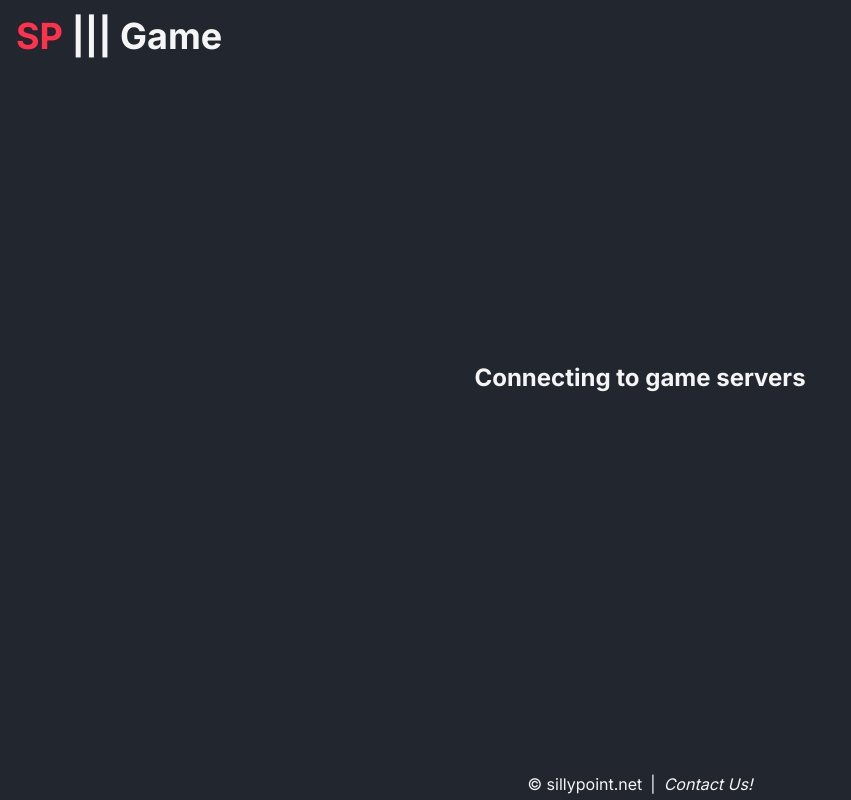
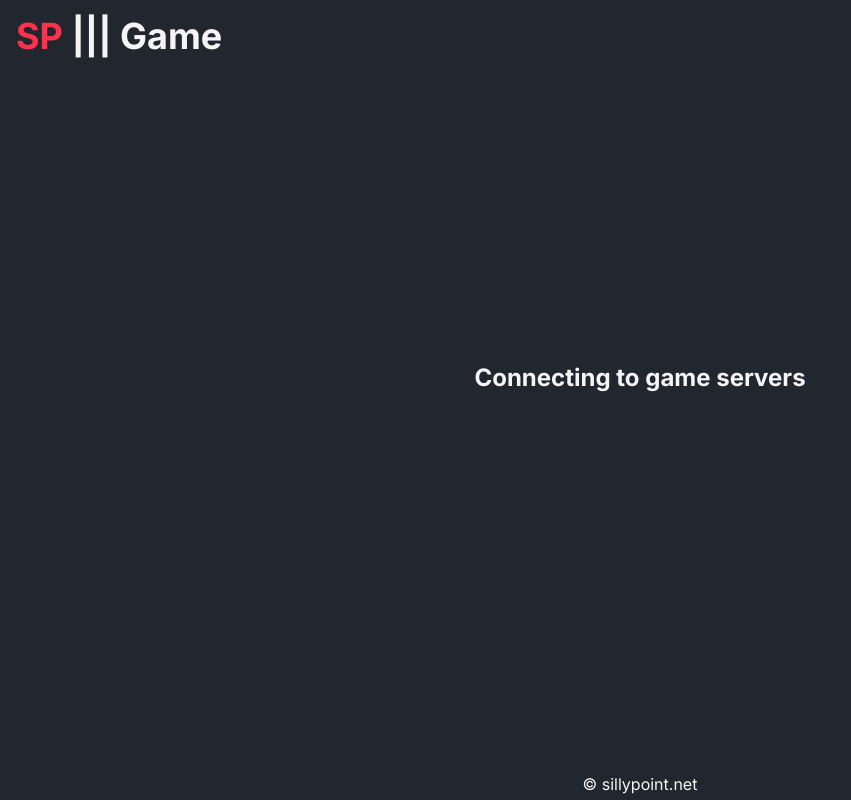
Before and after one commit to niksimh/sillypoint.net, a Next.js app in the folder web-client/: page /game in a window 1280 px wide. Shown: the whole page, without its empty margins (0-851 px from the left). Built offline with nearby package versions, Linux system fonts and the light colour scheme; no server answers.

Commit message:
Removed contact from footer

```diff
--- a/web-client/src/app/shared/Footer.tsx
+++ b/web-client/src/app/shared/Footer.tsx
@@ -3,12 +3,6 @@ export default function Footer() {
     <footer>
       <ul className="h-[10dvh] flex justify-center items-end gap-2 pb-1">
         <li>&copy; sillypoint.net</li>
-        <li>|</li>
-        <li>
-          <address>
-            <a href="mailto:#">Contact Us!</a>
-          </address>
-        </li>
       </ul>
     </footer>
   );
```
